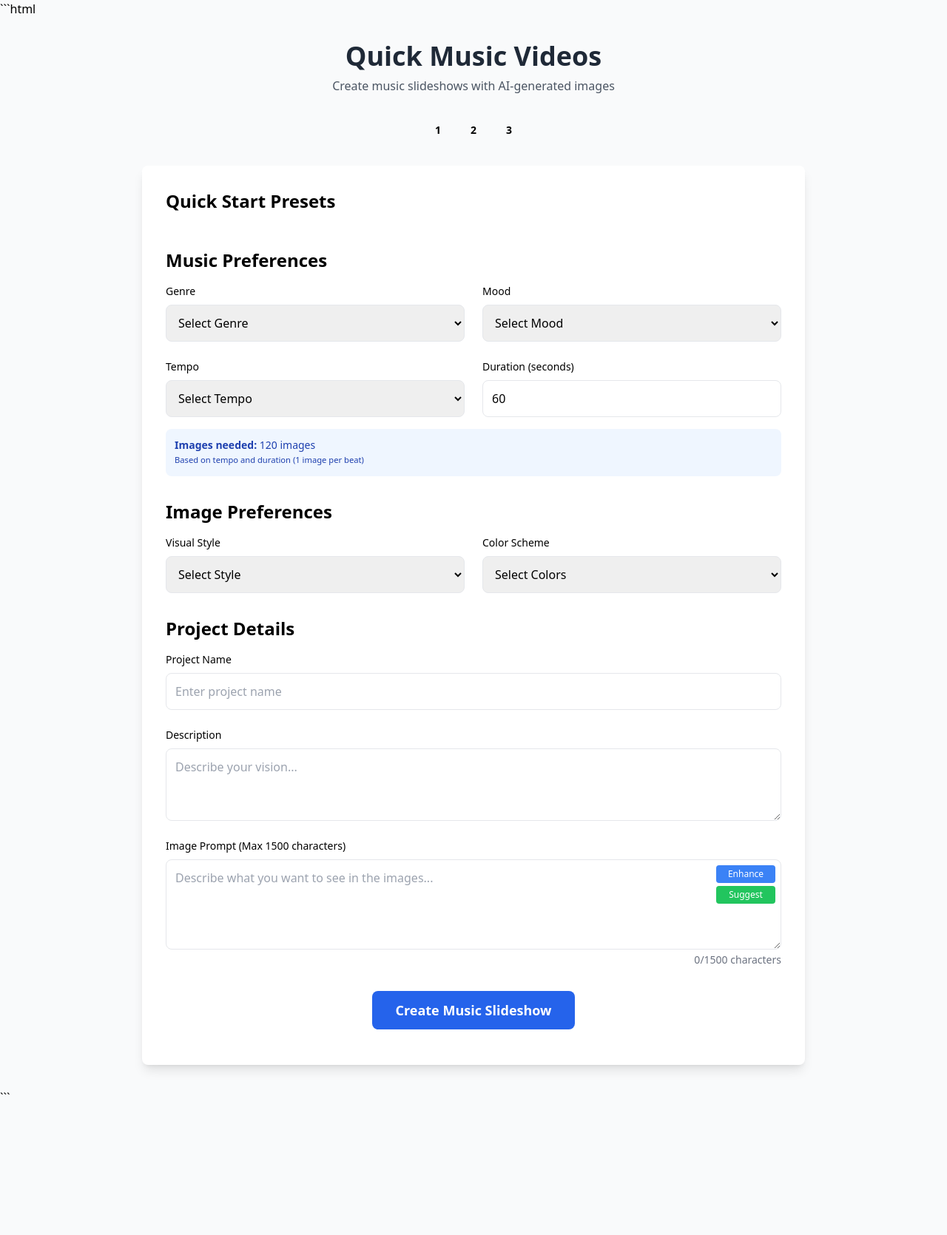
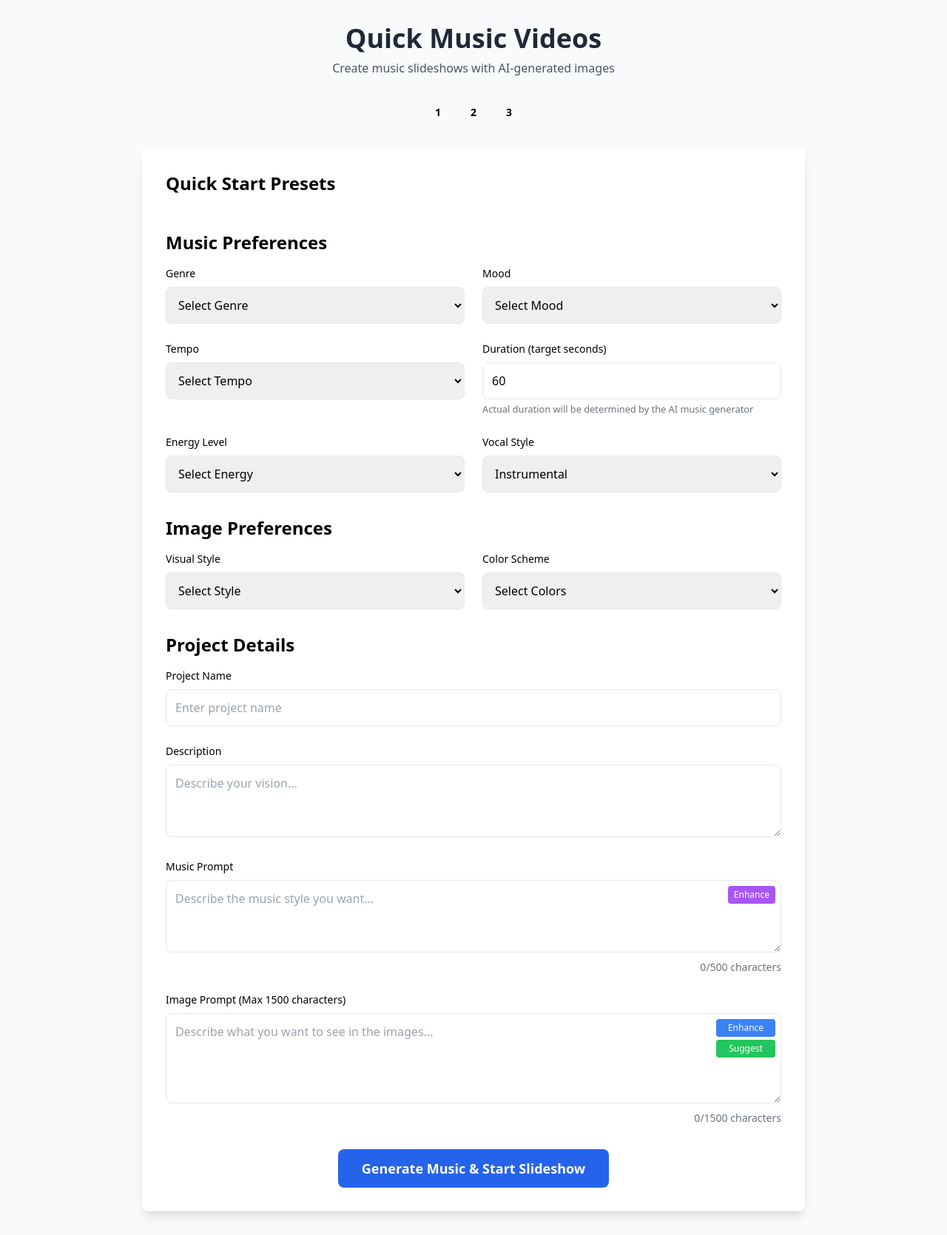
Before and after one commit to stevewinfieldtx/qmv, a Flask app: page / in a window 1280 px wide. Shown: the whole page at 74% size. Before the commit the page ends 1480 px from the top, so only its background shows below. Run offline with Flask 3, Linux system fonts and the light colour scheme; some libraries are stand-ins or nearby versions.

Commit message:
Update index.html

````diff
--- a/templates/index.html
+++ b/templates/index.html
@@ -1,4 +1,3 @@
-```html
 <!DOCTYPE html>
 <html lang="en">
 <head>
@@ -48,7 +47,9 @@
                                 <option value="electronic">Electronic</option>
                                 <option value="hip-hop">Hip Hop</option>
                                 <option value="jazz">Jazz</option>
+                                <option value="classical">Classical</option>
                                 <option value="lofi">Lo-Fi</option>
+                                <option value="ambient">Ambient</option>
                             </select>
                         </div>
                         <div>
@@ -58,29 +59,44 @@
                                 <option value="upbeat">Upbeat</option>
                                 <option value="relaxed">Relaxed</option>
                                 <option value="energetic">Energetic</option>
+                                <option value="melancholic">Melancholic</option>
                                 <option value="peaceful">Peaceful</option>
+                                <option value="dramatic">Dramatic</option>
                             </select>
                         </div>
                         <div>
                             <label class="block text-sm font-medium mb-2">Tempo</label>
-                            <select id="tempo" name="tempo" class="w-full p-3 border rounded-lg" onchange="updateImageCount()">
+                            <select id="tempo" name="tempo" class="w-full p-3 border rounded-lg">
                                 <option value="">Select Tempo</option>
-                                <option value="slow">Slow (80 BPM)</option>
-                                <option value="medium">Medium (120 BPM)</option>
-                                <option value="fast">Fast (160 BPM)</option>
-                                <option value="very_fast">Very Fast (200 BPM)</option>
+                                <option value="slow">Slow</option>
+                                <option value="medium">Medium</option>
+                                <option value="fast">Fast</option>
+                                <option value="very_fast">Very Fast</option>
                             </select>
                         </div>
                         <div>
-                            <label class="block text-sm font-medium mb-2">Duration (seconds)</label>
-                            <input type="number" id="duration" name="duration" min="10" max="300" value="60" class="w-full p-3 border rounded-lg" onchange="updateImageCount()">
+                            <label class="block text-sm font-medium mb-2">Duration (target seconds)</label>
+                            <input type="number" id="duration" name="duration" min="10" max="300" value="60" class="w-full p-3 border rounded-lg">
+                            <small class="text-gray-500">Actual duration will be determined by the AI music generator</small>
                         </div>
-                    </div>
-                    <div class="mt-4 p-3 bg-blue-50 rounded-lg">
-                        <p class="text-sm text-blue-800">
-                            <strong>Images needed:</strong> <span id="imageCount">120</span> images
-                            <br><small>Based on tempo and duration (1 image per beat)</small>
-                        </p>
+                        <div>
+                            <label class="block text-sm font-medium mb-2">Energy Level</label>
+                            <select id="energy_level" name="energy_level" class="w-full p-3 border rounded-lg">
+                                <option value="">Select Energy</option>
+                                <option value="low">Low</option>
+                                <option value="medium">Medium</option>
+                                <option value="high">High</option>
+                            </select>
+                        </div>
+                        <div>
+                            <label class="block text-sm font-medium mb-2">Vocal Style</label>
+                            <select id="vocal_style" name="vocal_style" class="w-full p-3 border rounded-lg">
+                                <option value="none">Instrumental</option>
+                                <option value="male">Male Vocals</option>
+                                <option value="female">Female Vocals</option>
+                                <option value="choir">Choir</option>
+                            </select>
+                        </div>
                     </div>
                 </div>
 
@@ -96,6 +112,7 @@
                                 <option value="minimal">Minimal</option>
                                 <option value="bold">Bold</option>
                                 <option value="realistic">Realistic</option>
+                                <option value="futuristic">Futuristic</option>
                             </select>
                         </div>
                         <div>
@@ -105,7 +122,10 @@
                                 <option value="vibrant">Vibrant</option>
                                 <option value="pastel">Pastel</option>
                                 <option value="dark">Dark</option>
+                                <option value="monochrome">Monochrome</option>
                                 <option value="neon">Neon</option>
+                                <option value="warm">Warm</option>
+                                <option value="cool">Cool</option>
                             </select>
                         </div>
                     </div>
@@ -123,9 +143,21 @@
                             <textarea id="description" name="description" rows="3" class="w-full p-3 border rounded-lg" placeholder="Describe your vision..."></textarea>
                         </div>
                         <div>
+                            <label class="block text-sm font-medium mb-2">Music Prompt</label>
+                            <div class="relative">
+                                <textarea id="music_prompt" name="music_prompt" rows="3" class="w-full p-3 border rounded-lg pr-24" placeholder="Describe the music style you want..." maxlength="500" onkeyup="updateMusicCharCount()"></textarea>
+                                <button type="button" id="enhanceMusicBtn" class="absolute right-2 top-2 text-xs bg-purple-500 text-white px-2 py-1 rounded hover:bg-purple-600">
+                                    Enhance
+                                </button>
+                            </div>
+                            <div class="text-right text-sm text-gray-500 mt-1">
+                                <span id="musicCharCount">0</span>/500 characters
+                            </div>
+                        </div>
+                        <div>
                             <label class="block text-sm font-medium mb-2">Image Prompt (Max 1500 characters)</label>
                             <div class="relative">
-                                <textarea id="image_prompt" name="image_prompt" rows="4" class="w-full p-3 border rounded-lg pr-24" placeholder="Describe what you want to see in the images..." maxlength="1500" onkeyup="updateCharCount()"></textarea>
+                                <textarea id="image_prompt" name="image_prompt" rows="4" class="w-full p-3 border rounded-lg pr-24" placeholder="Describe what you want to see in the images..." maxlength="1500" onkeyup="updateImageCharCount()"></textarea>
                                 <div class="absolute right-2 top-2 space-y-1">
                                     <button type="button" id="enhanceImageBtn" class="block w-20 text-xs bg-blue-500 text-white px-2 py-1 rounded hover:bg-blue-600">
                                         Enhance
@@ -136,7 +168,7 @@
                                 </div>
                             </div>
                             <div class="text-right text-sm text-gray-500 mt-1">
-                                <span id="charCount">0</span>/1500 characters
+                                <span id="imageCharCount">0</span>/1500 characters
                             </div>
                         </div>
                     </div>
@@ -144,7 +176,7 @@
 
                 <div class="text-center">
                     <button type="submit" id="submitBtn" class="bg-blue-600 text-white px-8 py-3 rounded-lg text-lg font-semibold hover:bg-blue-700 disabled:opacity-50">
-                        Create Music Slideshow
+                        Generate Music & Start Slideshow
                     </button>
                 </div>
             </form>
@@ -159,33 +191,20 @@
     </div>
 
     <script>
-        function updateImageCount() {
-            const tempo = document.getElementById('tempo').value;
-            const duration = parseInt(document.getElementById('duration').value) || 60;
-
-            const bpmMapping = {
-                'slow': 80,
-                'medium': 120,
-                'fast': 160,
-                'very_fast': 200
-            };
-
-            const bpm = bpmMapping[tempo] || 120;
-            const imageCount = Math.floor((duration * bpm) / 60);
-
-            document.getElementById('imageCount').textContent = imageCount;
+        function updateMusicCharCount() {
+            const prompt = document.getElementById('music_prompt').value;
+            document.getElementById('musicCharCount').textContent = prompt.length;
         }
 
-        function updateCharCount() {
+        function updateImageCharCount() {
             const prompt = document.getElementById('image_prompt').value;
-            document.getElementById('charCount').textContent = prompt.length;
+            document.getElementById('imageCharCount').textContent = prompt.length;
         }
 
         // Initialize
-        updateImageCount();
-        updateCharCount();
+        updateMusicCharCount();
+        updateImageCharCount();
     </script>
     <script src="{{ url_for('static', filename='js/app.js') }}"></script>
 </body>
 </html>
-```
````
